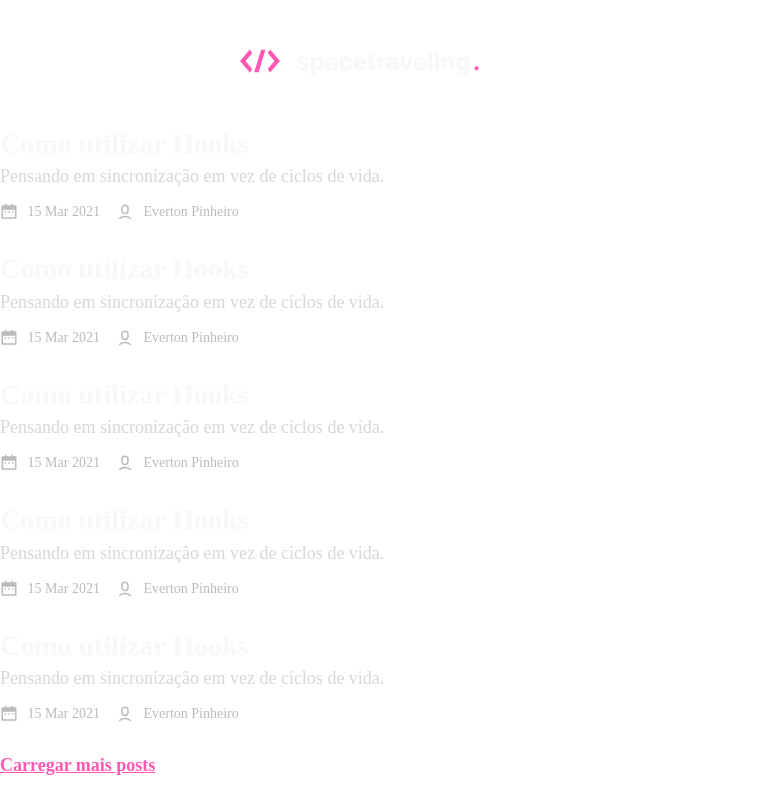
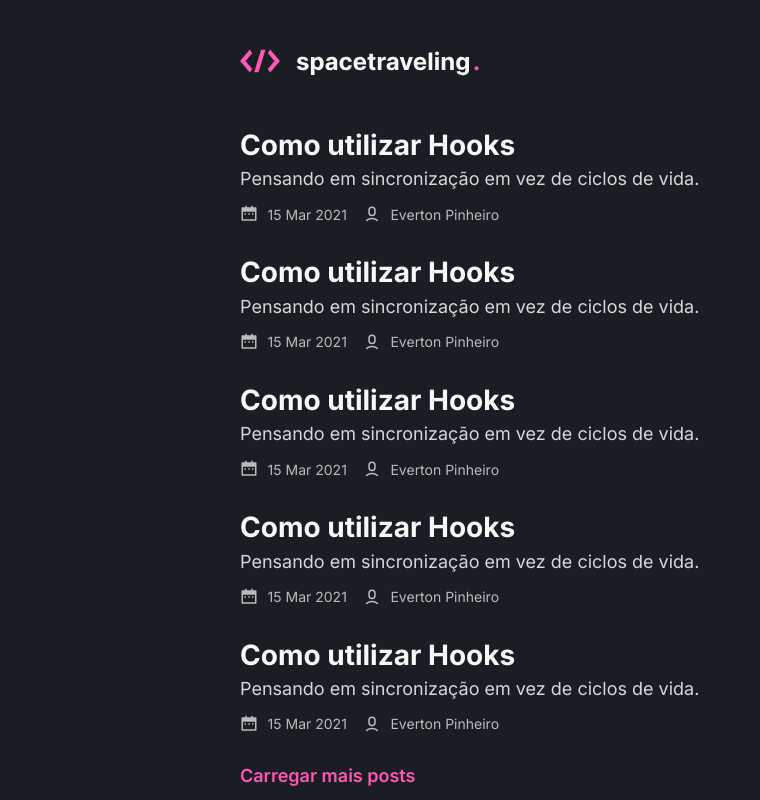
Before and after one commit to TIEverton/spacetraveling, a Next.js app: page / in a window 1280 px wide. Shown: the whole page, without its empty margins (0-760 px from the left). Built offline with nearby package versions, Linux system fonts and the light colour scheme.

Commit message:
:sparkles: Creating new styles

```diff
--- a/src/styles/common.module.scss
+++ b/src/styles/common.module.scss
@@ -1 +1,10 @@
-// TODO
+.container {
+  display: flex;
+  justify-content: center;
+  align-items: center;
+}
+
+.containerContent {
+  width: 100%;
+  max-width: 800px;
+}
--- a/src/styles/globals.scss
+++ b/src/styles/globals.scss
@@ -1,7 +1,36 @@
 * {
-  box-sizing: border-box;
   margin: 0;
   padding: 0;
+  box-sizing: border-box;
 }
 
-// TODO
+@media (max-width: 1080px) {
+  html {
+    font-size: 93.75%;
+  }
+}
+
+@media (max-width: 720px) {
+  html {
+    font-size: 87.5%;
+  }
+}
+
+
+body {
+  background: #1A1D23;
+  color: #FFFFFF;
+}
+
+body, input, textarea, select, button {
+  font: 400 1rem "Inter", sans-serif;
+}
+
+button {
+  cursor: pointer;
+}
+
+a {
+  color: inherit;
+  text-decoration: none;
+}
```
